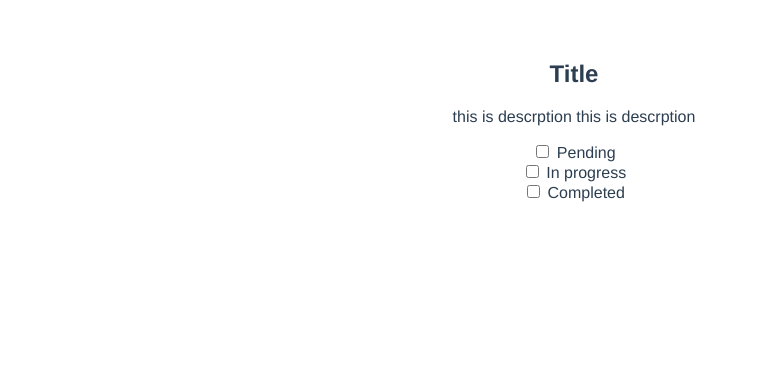
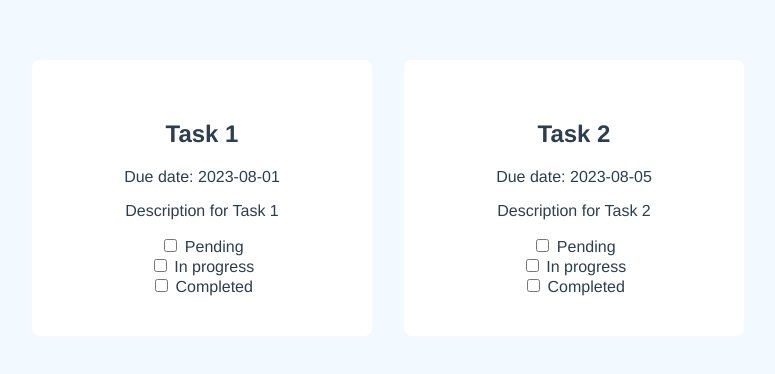
Before and after one commit to JAIOMP/Task-Manager, a Vue app: page / in a window 1280 px wide. Shown: the top 374 px of the page, without its empty margins (66-841 px from the left). Built offline with nearby package versions, Linux system fonts and the light colour scheme.

Commit message:
feat: extract taskStatus as component and style taskList

```diff
--- a/src/App.vue
+++ b/src/App.vue
@@ -14,6 +14,9 @@ import TaskList from './components/TaskList.vue';
   -moz-osx-font-smoothing: grayscale;
   text-align: center;
   color: #2c3e50;
-  margin-top: 60px;
+  margin: 60px 90px 0 90px;
+}
+body {
+  background-color: #f2faff;
 }
 </style>
--- a/src/components/TaskList.vue
+++ b/src/components/TaskList.vue
@@ -1,46 +1,55 @@
 <script setup lang="ts">
 import { ref } from 'vue';
+import TaskStatus from './TaskStatus.vue'
 
-interface TaskStatus {
-  pending: string,
-  inProgress: string,
-  completed: string
-}
-
-const TASK_STATUS: TaskStatus = {
-  pending: 'Pending',
-  inProgress: 'In progress',
-  completed: 'Completed'
-}
-
-const selectedStatus = ref<string>(TASK_STATUS.pending)
-
-
-function updateStatus(status: string) {
-  selectedStatus.value = status
-}
+const tasks = ref<any[]>([
+    {
+      id: 1,
+      title: 'Task 1',
+      description: 'Description for Task 1',
+      dueDate: '2023-08-01',
+      status: 'Pending',
+    },
+    {
+      id: 2,
+      title: 'Task 2',
+      description: 'Description for Task 2',
+      dueDate: '2023-08-05',
+      status: 'Completed',
+    },
+  ])
 
 </script>
 <template>
   <div class="todo__task-list">
-    <div class="todo__task-card">
-      <h2>Title</h2>
-      <p> this is descrption this is descrption</p>
-      <div v-for="(label, status) in TASK_STATUS" :key="status" class="todo__task-status">
-        <label>
-          <input
-            type="checkbox"
-            :value="status"
-            :checked="selectedStatus === status"
-            @change="updateStatus(status)"
-          />
-        {{ label }}
-      </label>
+    <div v-for="task in tasks" :key="task.id" class="todo__task-card">
+      <div>
+        <h2>{{  task.title }}</h2>
+        <p>Due date: {{ task.dueDate }}</p>
       </div>
+      <p>{{ task.description }}</p>
+      <TaskStatus :taskStatus="task.status" />
     </div>
   </div>
 </template>
 
 
 <style scoped>
+.todo__task-list {
+  display: grid;
+  grid-template-columns: repeat(3, 1fr);
+  gap: 32px;
+}
+
+.todo__task-card {
+  border-radius: 8px;
+  background-color: #ffff;
+  padding: 40px 32px;
+  transition: all .5s ease-in-out;
+}
+
+.todo__task-card:hover {
+  opacity: 1;
+  box-shadow: 0 24px 32px -16px rgba(0, 95, 247, .15);
+}
 </style>
--- /dev/null
+++ b/src/components/TaskStatus.vue
@@ -0,0 +1,45 @@
+<script setup lang="ts">
+import { ref, withDefaults, defineProps } from 'vue';
+
+type Status = 'Pending' | 'In progress' | 'Completed';
+
+const TASK_STATUS = {
+  pending: 'Pending',
+  inProgress: 'In progress',
+  completed: 'Completed'
+}
+
+interface Props {
+  taskStatus: Status
+}
+
+const props = withDefaults(defineProps<Props>(), {
+  taskStatus: 'Pending',
+})
+
+
+const selectedStatus = ref<Status>(props.taskStatus)
+
+function updateStatus(status: Status) {
+  selectedStatus.value = status
+}
+
+</script>
+
+<template>
+  <div v-for="(label, status) in TASK_STATUS" :key="status" class="todo__task-status">
+    <label>
+      <input
+        type="checkbox"
+        :value="status"
+        :checked="selectedStatus === status as Status"
+        @change="updateStatus(status as Status)"
+      />
+      {{ label }}
+    </label>
+  </div>
+</template>
+
+
+<style>
+</style>
```
